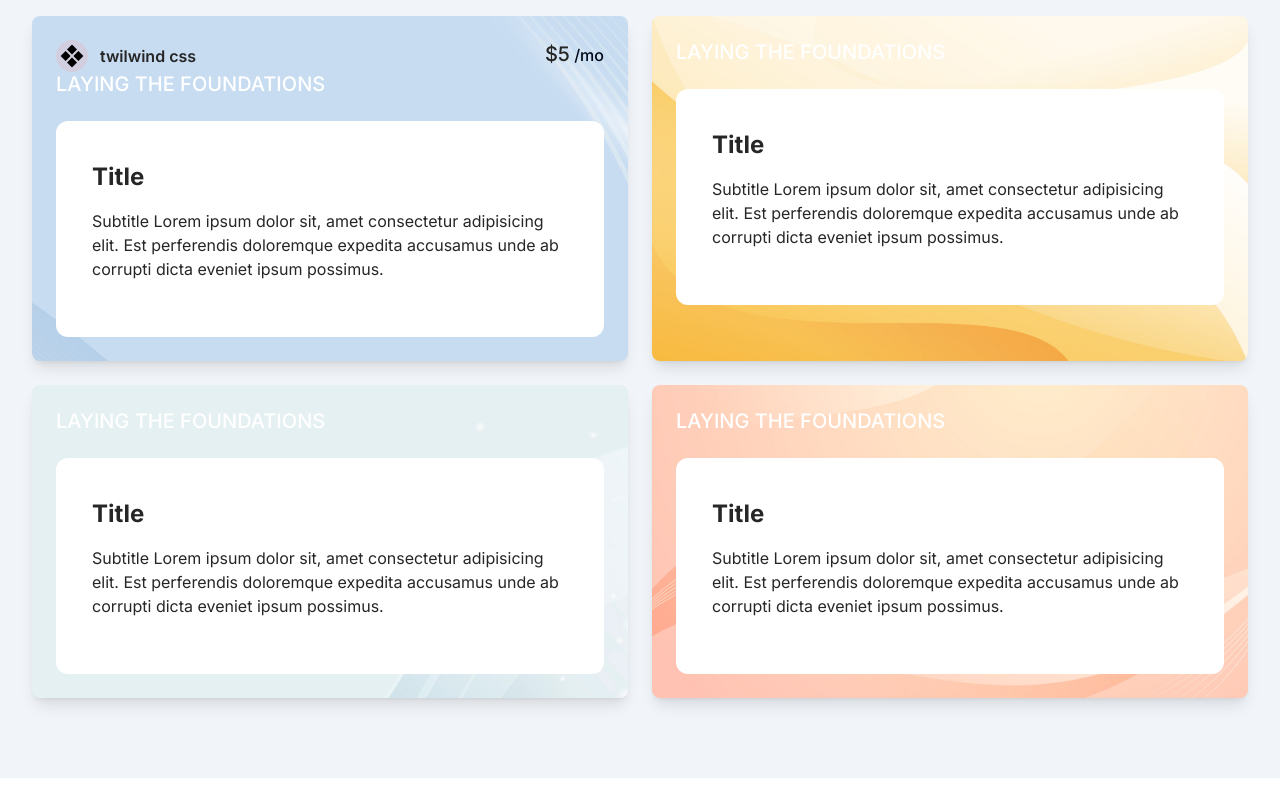
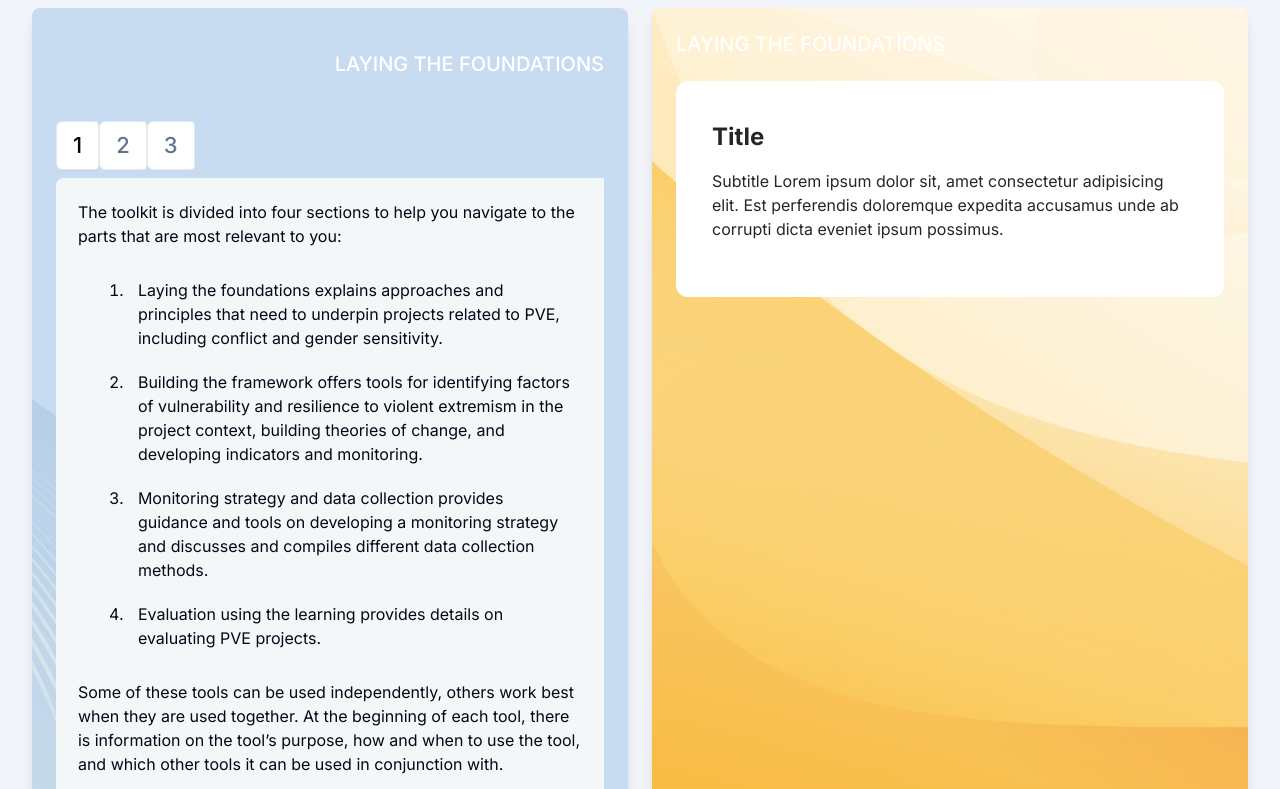
Before and after one commit to pranit-frontend/stabilization-1, a Next.js app: page /homepage in a window 1280 px wide. Shown: the part 2200-2989 px from the top of the page. Built offline with nearby package versions, Linux system fonts and the light colour scheme.

Commit message:
LAYING THE FOUNDATIONS with add component.

```diff
--- a/app/homepage/components/featuresTypes.tsx
+++ b/app/homepage/components/featuresTypes.tsx
@@ -1,5 +1,5 @@
 'use client'
-
+import ItemOne from "@/app/homepage/components/itemOne";
 export const FeaturesTypes = ()=>{
 
     return <div className="bg-secondary">
@@ -7,38 +7,14 @@ export const FeaturesTypes = ()=>{
             <div className="pt-20 pb-20 flex flex-wrap">
                 <div className="grid w-full md:grid-cols-2 gap-6">
                     <div className="w-full block rounded-lg bg-white bg-cover p-6 shadow-lg dark:bg-neutral-700" style={{ backgroundImage: "url('assets/images/background/01.jpg')" }}>
-                        <div className="flex justify-between">
-                            <div className="flex items-center gap-3">
-                              <svg className="w-8 h-8 text-black rounded-full" viewBox="0 0 280 280" fill="none" xmlns="http://www.w3.org/2000/svg">
-                                <rect width="280" height="280" rx="32" fill="#d1cfdf"></rect>
-                                <g clip-path="url(#clip0_501_1489)">
-                                  <path d="M196.064 183.936L152.127 140L196.064 96.0636L240 140L196.064 183.936ZM83.9364 183.936L40 140L83.9364 96.0636L127.873 140L83.9364 183.936ZM140 240L96.0636 196.064L140 152.127L183.936 196.064L140 240ZM140 127.873L96.0636 83.9364L140 40L183.936 83.9364L140 127.873Z" fill="currentColor"></path>
-                                </g>
-                                <defs>
-                                  <clipPath id="clip0_501_1489">
-                                    <rect width="200" height="200" fill="white" transform="translate(40 40)"></rect>
-                                  </clipPath>
-                                </defs>
-                              </svg>
-                              <p className="text-neutral-800 font-semibold">
-                                twilwind css
-                              </p>
-                            </div>
-                            <p>
-                              <span className="text-lg font-medium text-neutral-800 uppercase lg:text-xl">
-                                $5</span>
-                              <span className="text-base font-medium ttext-neutral-700"> /mo</span>
-                            </p>
+                        <div className="mb-6 flex items-center justify-between">
+                            <img src="assets/images/icons/icon-ch-1.gif"/>
+                            <h5 className="text-xl font-medium leading-tight text-neutral-800 text-white dark:text-neutral-50">
+                                LAYING THE FOUNDATIONS
+                            </h5>
                         </div>
-                        <h5 className="mb-6 text-xl font-medium leading-tight text-neutral-800 text-white dark:text-neutral-50">
-                            LAYING THE FOUNDATIONS
-                        </h5>
-                        <div className="relative rounded-xl bg-white px-9 pb-14 pt-10" >
-                            <div className="space-y-4 text-neutral-800">
-                                <h3 className="font-bold text-2xl">Title</h3>
-                                <div className="paragraph-l ">Subtitle Lorem ipsum dolor sit, amet consectetur adipisicing elit. Est perferendis doloremque expedita accusamus unde ab corrupti dicta eveniet ipsum possimus.</div>
-                            </div>
-                        </div>
+
+                        <ItemOne/>
                     </div>
                     <div className="w-full block rounded-lg bg-white bg-cover p-6 shadow-lg dark:bg-neutral-700" style={{ backgroundImage: "url('assets/images/background/02.jpg')" }}>
                         <h5 className="mb-6 text-xl font-medium leading-tight text-neutral-800 text-white dark:text-neutral-50">
--- /dev/null
+++ b/app/homepage/components/itemOne.tsx
@@ -0,0 +1,48 @@
+'use client'
+import { Tabs, TabsContent, TabsList, TabsTrigger } from "@/components/ui/tabs"
+export const ItemOne = ()=>{
+
+    return <div>
+
+        <Tabs defaultValue="howuse" className="w-full">
+                    <TabsList >
+                        <TabsTrigger value="howuse" className="relative bg-[#ffffff] nav-link w-full h-full text-[22px] capitalize leading-[1.41em] text-dark m-0 rounded-s-lg rounded-s-md shadow-slate-700 border bg-white py-2 px-4 hover:bg-gray-50 focus:outline-none peer-checked:border-transparent peer-checked:ring-2 peer-checked:ring-indigo-500 transition-all duration-500 ease-in-out">
+                            <h4>1</h4>
+                        </TabsTrigger>
+                        <TabsTrigger value="whenuse" className="relative bg-[#ffffff] nav-link w-full h-full text-[22px] capitalize leading-[1.41em] text-dark m-0 rounded-s-lg rounded-s-md shadow-slate-700 border bg-white py-2 px-4 hover:bg-gray-50 focus:outline-none peer-checked:border-transparent peer-checked:ring-2 peer-checked:ring-indigo-500 transition-all duration-500 ease-in-out">
+                            <h4>2</h4>
+                        </TabsTrigger>
+                        <TabsTrigger value="whattoolkit" className="relative bg-[#ffffff] nav-link w-full h-full text-[22px] capitalize leading-[1.41em] text-dark m-0 rounded-s-lg rounded-s-md shadow-slate-700 border bg-white py-2 px-4 hover:bg-gray-50 focus:outline-none peer-checked:border-transparent peer-checked:ring-2 peer-checked:ring-indigo-500 transition-all duration-500 ease-in-out">
+                            <h4>3</h4>
+                        </TabsTrigger>
+
+                    </TabsList>
+                    <TabsContent value="howuse" className="relative">
+                        <div className="p-[4%] rounded-s-lg bg-[#F3F7F8]">
+                            <p className="mb-[20px]">The toolkit is divided into four sections to help you navigate to the parts that are most relevant to you:</p>
+                            <ul className="pl-[50px]">
+                                <li className="p-[10px] list-decimal">Laying the foundations explains approaches and principles that need to underpin projects related to PVE, including conflict and gender sensitivity.</li>
+                                <li className="p-[10px] list-decimal">Building the framework offers tools for identifying factors of vulnerability and resilience to violent extremism in the project context, building theories of change, and developing indicators and monitoring.</li>
+                                <li className="p-[10px] list-decimal">Monitoring strategy and data collection provides guidance and tools on developing a monitoring strategy and discusses and compiles different data collection methods.</li>
+                                <li className="p-[10px] list-decimal">Evaluation using the learning provides details on evaluating PVE projects.</li>
+                            </ul>
+                            <p className="mt-[20px]">Some of these tools can be used independently, others work best when they are used together. At the beginning of each tool, there is information on the tool’s purpose, how and when to use the tool, and which other tools it can be used in conjunction with.</p>
+                        </div>
+                    </TabsContent>
+                    <TabsContent value="whenuse" className="relative">
+                        <div className="p-[4%] rounded-s-lg bg-[#F3F7F8]">
+                            <p>The toolkit is designed for use in-house and with partners and beneficiaries at any stage before or during your programming.</p>
+                        </div>
+                    </TabsContent>
+                    <TabsContent value="whattoolkit" className="relative">
+                        <div className="p-[4%] rounded-s-lg bg-[#F3F7F8]">
+                            <p className="mb-[20px]">This is not a guide to general monitoring and evaluation. The toolkit is intended to complement and be used with existing tools and resources, such as the M&E handbook and ToC guidance, which provide more detail on general M&E tools and good practice.</p>
+                            <p>The tools described here are not blueprints but need to be adapted to both the different types of programming and different country and programming contexts. Use your own judgement, skill and experience in deciding whether to use or adapt any tool.</p>
+                        </div>
+                    </TabsContent>
+                </Tabs>
+    </div>
+
+}
+
+export default ItemOne
--- a/components/ui/tabs.tsx
+++ b/components/ui/tabs.tsx
@@ -14,7 +14,7 @@ const TabsList = React.forwardRef<
   <TabsPrimitive.List
     ref={ref}
     className={cn(
-      "inline-flex items-center justify-center rounded-md bg-muted p-1 text-muted-foreground",
+      "inline-flex items-center justify-center rounded-md text-muted-foreground",
       className
     )}
     {...props}
```
